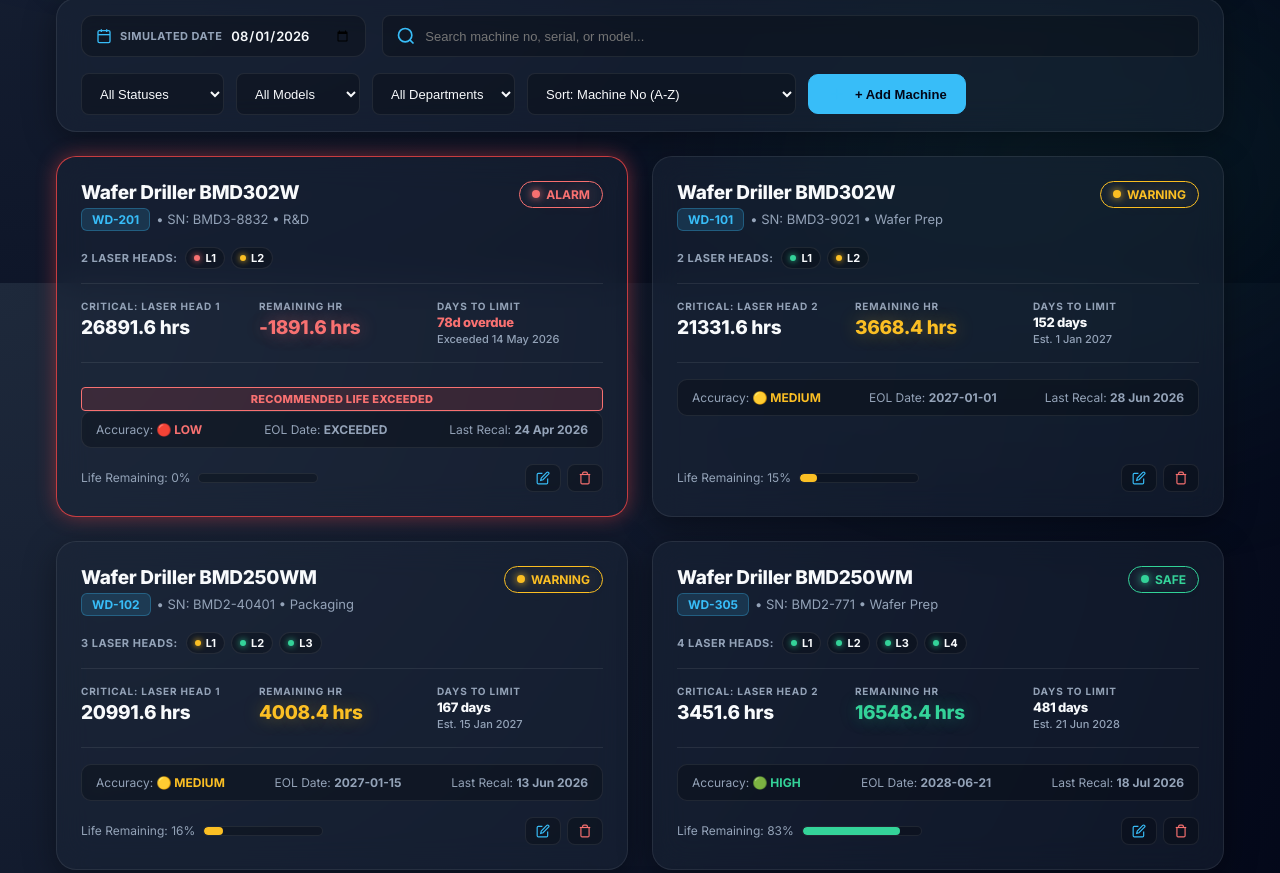
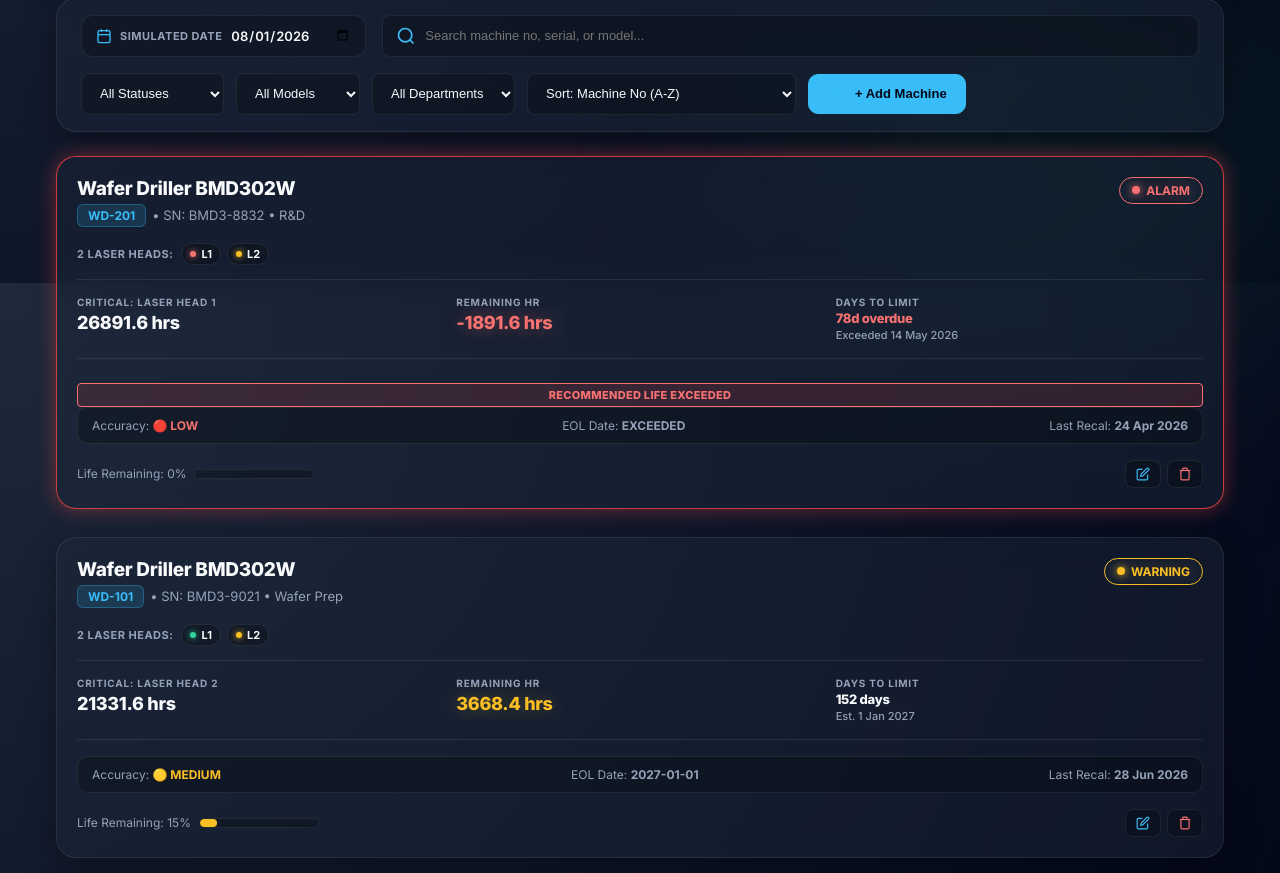
Before and after one commit to mohamadsahafiz-spec/wlvialaserhrmonitor2, a website with bundled scripts: page index.html in a window 1280 px wide. Shown: the part 517-1390 px from the top of the page. Built offline with nearby package versions, Linux system fonts and the light colour scheme.

Commit message:
Update cards.css

```diff
--- a/css/cards.css
+++ b/css/cards.css
@@ -2,13 +2,19 @@
    CARDS.CSS - Machine Cards & Fleet Grid Components
    ===================================================== */
 .fleet-grid {
+    display: flex;
+    flex-direction: column;
+    gap: 28px;
+}
+
+.fleet-section-grid {
     display: grid;
-    grid-template-columns: repeat(auto-fill, minmax(380px, 1fr));
-    gap: 24px;
+    grid-template-columns: repeat(auto-fill, minmax(350px, 1fr));
+    gap: 20px;
 }
 
 .machine-card {
-    padding: 24px;
+    padding: 20px;
     cursor: pointer;
     transition: var(--transition);
     position: relative;
@@ -16,7 +22,7 @@
     flex-direction: column;
     justify-content: space-between;
     height: 100%;
-    min-height: 310px;
+    min-height: 290px;
     box-shadow: 0 4px 16px rgba(0, 0, 0, 0.15);
 }
 
@@ -88,7 +94,7 @@
 }
 .mc-stat-item { display: flex; flex-direction: column; }
 .mc-stat-label { font-size: 10px; text-transform: uppercase; color: var(--muted); font-weight: 700; letter-spacing: 0.8px; }
-.mc-stat-val { font-size: 19px; font-weight: 800; margin-top: 4px; letter-spacing: -0.3px; }
+.mc-stat-val { font-size: 18px; font-weight: 800; margin-top: 4px; letter-spacing: -0.3px; white-space: nowrap; }
 
 .mc-extra-info {
     display: flex;
```
